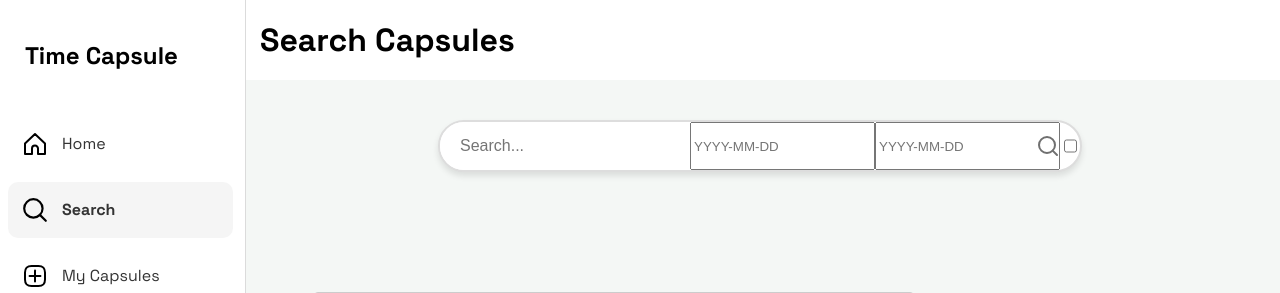
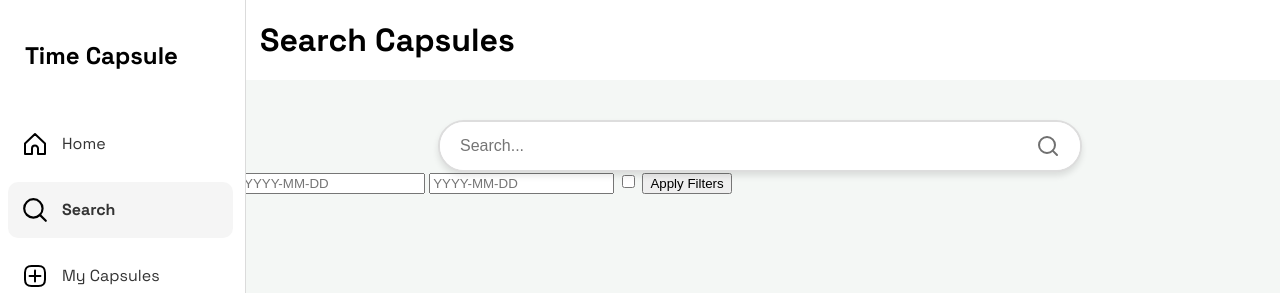
Before and after one commit to Harishcruise/TimeCapsule, a Django app: page /search/ in a window 1280 px wide. Shown: the top 293 px of the page. Run offline with Django 5.2, Linux system fonts and the light colour scheme; data comes from the database, SQL or seed files in the repository; both versions use the stored data as it was after the commit.

Commit message:
Resolved bug - Unsealed date filter

```diff
--- a/SearchCapsule/views.py
+++ b/SearchCapsule/views.py
@@ -19,7 +19,7 @@ def search(request):
                         Q(owner__username__icontains=query))
 
         if unsealed_date:
-            filters &= Q(unsealed_date=unsealed_date)
+            filters &= Q(unsealing_date=unsealed_date)
 
         if sealed_date:
             filters &= Q(sealed_date=sealed_date)
--- a/templates/search.html
+++ b/templates/search.html
@@ -8,16 +8,23 @@
     <h1>Search Capsules</h1>
 </div>
 
-<!-- Search form now outside the 'header' div to follow immediately after -->
+<!-- Search form -->
 <div class="search-container">
     <form method="get" action="." class="search-form">
         {{ form.q }}
+        <button type="submit" class="search-button">
+            <svg xmlns="http://www.w3.org/2000/svg" width="24" height="24" viewBox="0 0 24 24" fill="none" stroke="currentColor" stroke-width="2" stroke-linecap="round" stroke-linejoin="round" class="feather feather-search"><circle cx="11" cy="11" r="8"></circle><line x1="21" y1="21" x2="16.65" y2="16.65"></line></svg>
+        </button>
+    </form>
+</div>
+
+<!-- Filter options -->
+<div class="filter-container">
+    <form method="get" action="." class="filter-form">
         {{ form.unsealed_date }}
         {{ form.sealed_date }}
         {{ form.is_public }}
-        <button type="submit" class="search-button">
-            <svg xmlns="http://www.w3.org/2000/svg" width="24" height="24" viewBox="0 0 24 24" fill="none" stroke="currentColor" stroke-width="2" stroke-linecap="round" stroke-linejoin="round" class="feather feather-search"><circle cx="11" cy="11" r="8"></circle><line x1="21" y1="21" x2="16.65" y2="16.65"></line></svg>
-        </button>
+        <button type="submit" class="filter-button">Apply Filters</button>
     </form>
 </div>
 
```
Also changed, not shown: db.sqlite3.
